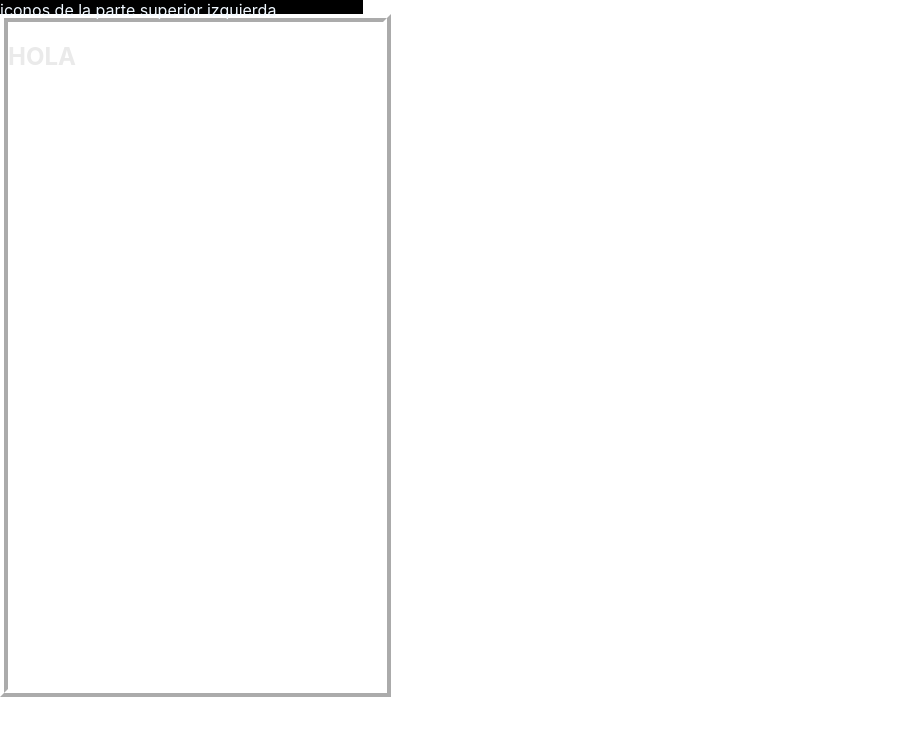
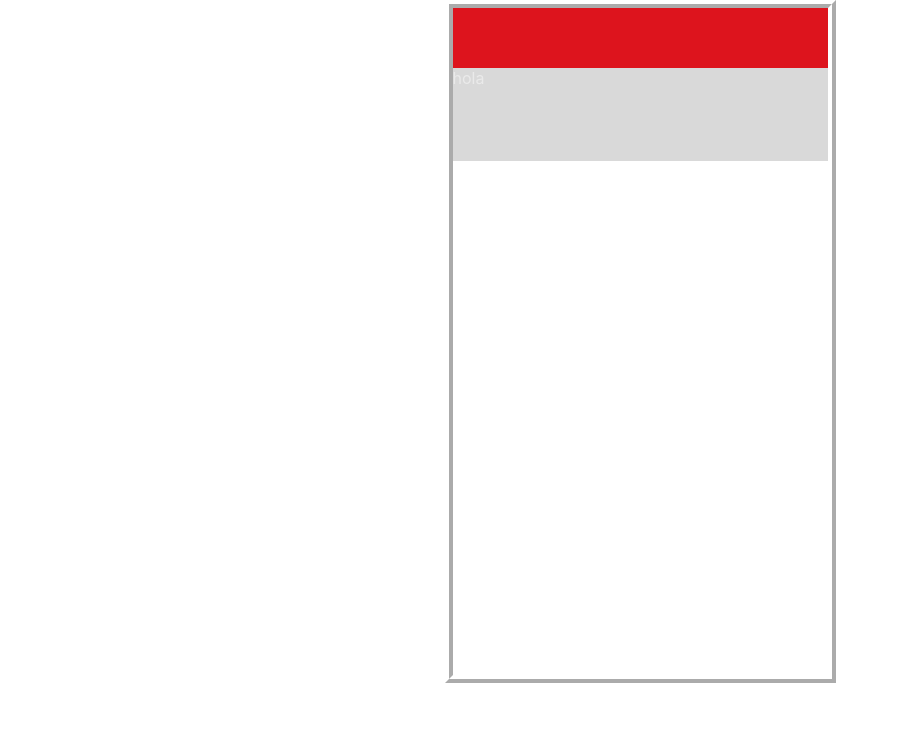
Before and after one commit to FredyGoGa/pruebas-davivienda, a React (Create React App) app: page / in a window 1280 px wide. Shown: the top 736 px of the page, without its empty margins (0-899 px from the left). Built offline with nearby package versions, Linux system fonts and the light colour scheme.

Commit message:
se importo el componente header en worktable que es el principal,se creo la sectionUser en el Header ya que estas son constantes

```diff
--- a/src/App.js
+++ b/src/App.js
@@ -1,4 +1,4 @@
-import Header from "./components/Header/Header";
+
 import Worktable from "./components/workTable/Worktable";
 
 // import './App.css';
@@ -7,10 +7,15 @@ import Worktable from "./components/workTable/Worktable";
 function App() {
   return (
     <div className="App">
-      <header className="App-header">
-       <Header/>
+
+
        <Worktable/>
-      </header>
+
+
+
+
+
+
     </div>
   );
 }
--- a/src/components/Header/Header.jsx
+++ b/src/components/Header/Header.jsx
@@ -3,14 +3,23 @@ import React from 'react'
 import  "./header.css";
 
 export default function Header() {
+
+
   return (
-    <div className='header'>
-
-    <div className="iconsLeft">
+    <>
+    <div className='sectionHeader'>
 
     </div>
-    iconos de la parte superior izquierda
 
-    </div>
+
+
+    <div className="sectionUser">hola</div></>
+
+
+
+
+
+
+
   )
 }
--- a/src/components/Header/header.css
+++ b/src/components/Header/header.css
@@ -1,7 +1,14 @@
-.header{
+.sectionHeader{
     background-color:black;
     color: aliceblue;
-    width: 363px;
-    height: 14px;
+     width: 100%;
+
+    height: 9%;
+    background-color: #DD141D;
 
 }
+.sectionUser{
+ background-color:#D9D9D9;
+ width:100%;
+ height:14%;
+}
--- a/src/components/workTable/Worktable.jsx
+++ b/src/components/workTable/Worktable.jsx
@@ -1,5 +1,8 @@
 import React from 'react'
+import Header from "../Header/Header";
+
 import "./worktable.css";
+
 
 
 
@@ -7,7 +10,7 @@ export default function Worktable() {
   return (
    <section className="worktable">
 
-<h1>HOLA</h1>
+   <Header/>
 
    </section>
   )
--- a/src/components/workTable/worktable.css
+++ b/src/components/workTable/worktable.css
@@ -3,4 +3,11 @@
     height: 667px;
     color: #EAEAEA;
     border: white 8px ridge;
+
+
+    margin-left: auto;
+    margin-right: auto;
+    opacity: 100%;
+
+
 }
```
Also changed, not shown: src/assets/img/logo.png (added).
